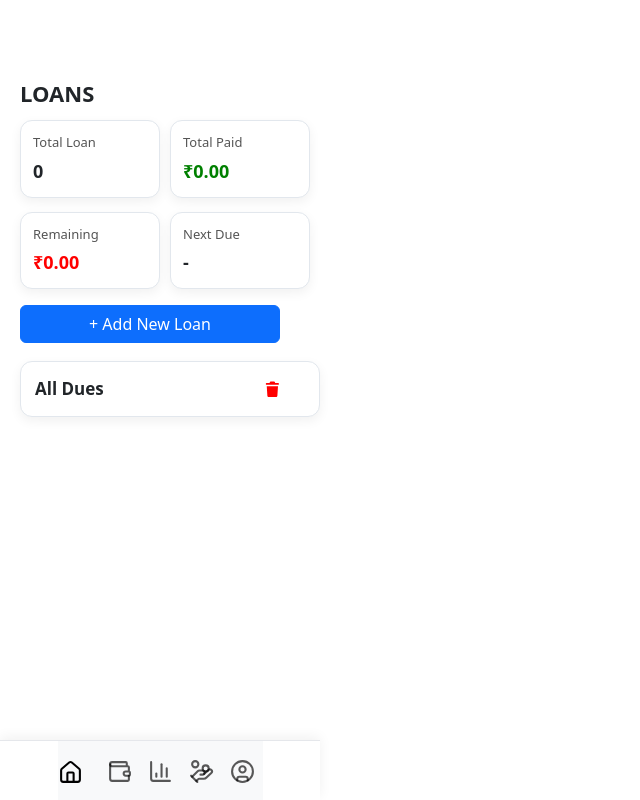
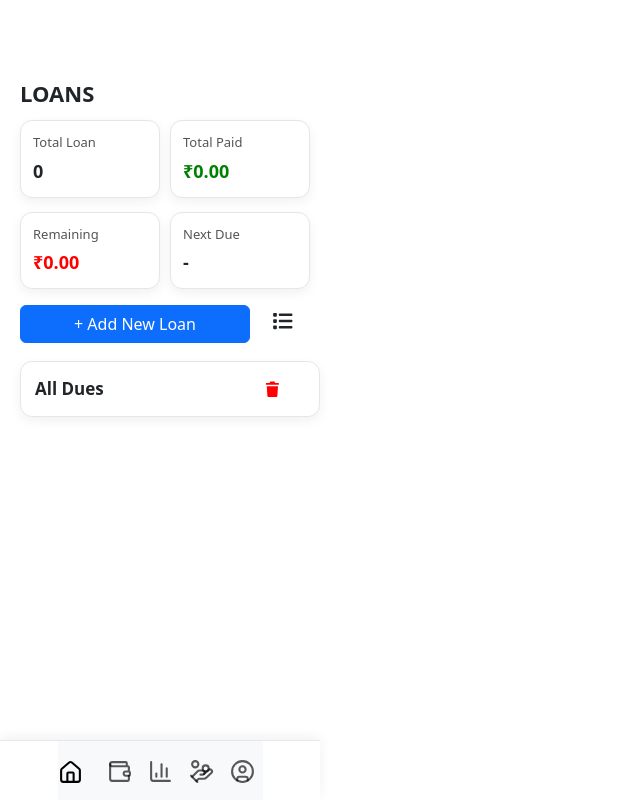
Before and after one commit to shaikhabuhasim0/finixy-expense-tracker, a React (Vite) app: page /Loan in a window 1280 px wide. Shown: the whole page, without its empty margins (0-640 px from the left). Built offline with nearby package versions, Linux system fonts and the light colour scheme.

Commit message:
LIST ICON

```diff
--- a/src/App.css
+++ b/src/App.css
@@ -962,7 +962,7 @@ width: 300px;
 }
 
 .loanbtnnn button {
-  width: 260px;
+  width: 230px;
   max-width: 100%;
 }
 
@@ -1320,6 +1320,24 @@ margin-left: 80px;
 
 }
 
+.notificationsofloan{
+  color: red;
+  margin-left: 40px;
+  margin-top: 10px;
+}
+
+.addnewloankaflex{
+
+  display: flex;
+}
+
+.listicon1{
+
+margin-left: 20px;
+  margin-top: 17px;
+  font-size: 20px;
+}
+
 /* inslighst page ka css */
 
 .loankainslights{
--- a/src/App.jsx
+++ b/src/App.jsx
@@ -25,7 +25,7 @@ import { useState } from 'react';
   const [currentbalance , setcurrentbalance]=useState("");
   const [type, setType] = useState("");
   const [date , setdate] = useState("")
-
+  const [notification , setnotification]=useState("")
 
 const [form , setform] = useState ({
 loanname : "" ,
@@ -53,6 +53,7 @@ currentbalance={currentbalance} setcurrentbalance={setcurrentbalance}
 date = {date }
 setdate = {setdate}
 type={type} setType={setType}
+notification={notification} setnotification={setnotification}
 />}/>
 
 <Route path="Homepage" element={<Homepage transaction={transaction} setTransaction={setTransaction}
@@ -61,6 +62,7 @@ type={type} setType={setType}
   currentbalance={currentbalance} setcurrentbalance={setcurrentbalance}
   type={type} setType={setType}
   date = {date }setdate = {setdate}
+  notification={notification} setnotification={setnotification}
   />}/>
 
 <Route path="Transiction" element={<Transictions
@@ -84,6 +86,7 @@ date = {date }setdate = {setdate}
 type={type} setType={setType}
 form = {form} setform = {setform}
 formhistory = {formhistory} setformhistory={setformhistory}
+notification={notification} setnotification={setnotification}
 />}/>
 <Route path="User" element={<User/>}/>
 
--- a/src/Components/Homepage.jsx
+++ b/src/Components/Homepage.jsx
@@ -5,9 +5,9 @@ import { Link } from "react-router-dom";
 
 export default function Homepage(props) {
   // ye props pass kiye huye hai from app.jsx
-   const { transaction, setTransaction, history, sethistory ,addtrans ,setaddtrans ,currentbalance, setcurrentbalance , type , setType , date , setdate} = props;
+   const { transaction, setTransaction, history, sethistory ,addtrans ,setaddtrans ,currentbalance, setcurrentbalance , type , setType , date , setdate ,notification , setnotification} = props;
    // upar wale 4
-    const [notification , setnotification]=useState("")
+
 
     const [startingbalance , setstartingbalance]= useState("")
 
--- a/src/Components/Loan.jsx
+++ b/src/Components/Loan.jsx
@@ -1,9 +1,10 @@
 import React, { useEffect, useState } from 'react'
 import { faTrash } from '@fortawesome/free-solid-svg-icons';
 import { FontAwesomeIcon } from '@fortawesome/react-fontawesome';
+import { faList } from '@fortawesome/free-solid-svg-icons';
 export default function Loan(props) {
 
-const {type , setType , form , setform , formhistory , setformhistory }= props ;
+const {type , setType , form , setform , formhistory , setformhistory , notification , setnotification}= props ;
 
 // pay modal me user jo amount daalega wo yaha store hoga (form.amountreceived = ab tak total paid)
 const [payAmount, setPayAmount] = useState("");
@@ -163,9 +164,33 @@ function payduebtn2 (){
 }
 
 function deletallloans() {
+   if (formhistory.length===0){
+setnotification("There is Nothing To Delet 🚫")
+setTimeout(()=>{
+  setnotification("")
+},3000)
+ }
+
+     else {
     localStorage.removeItem("form");
     setformhistory([]);
+  setTimeout(()=>{
+    setType("")
+  },2000)
+
+setnotification("History Has Been Deleted 🗑️ ")
+setTimeout(()=>{
+  setnotification("")
+},3000)
 }
+}
+
+//for loan history
+
+function openhistorypage (){
+  // write something !!
+}
+
 
   return (
     <>
@@ -202,6 +227,7 @@ function deletallloans() {
   </div>
 </div>
 
+<div className='addnewloankaflex'>
 <div className='loanbtnnn'>
  <button
   className="btn btn-primary"
@@ -223,7 +249,10 @@ function deletallloans() {
   + Add New Loan
 </button>
 </div>
-
+<div className='listicon1' onClick={openhistorypage}>
+<FontAwesomeIcon icon={faList} />
+</div>
+</div>
 {type === "addnewloan" && (
 
  <div className="modal-overlay">
@@ -414,6 +443,10 @@ return (
     </div>
   )}
 </div>
+<div className='notificationsofloan'>
+  <span className='notifications1ofloan'><h6>{notification}</h6></span>
+</div>
+
     </>
   )
 }
```
